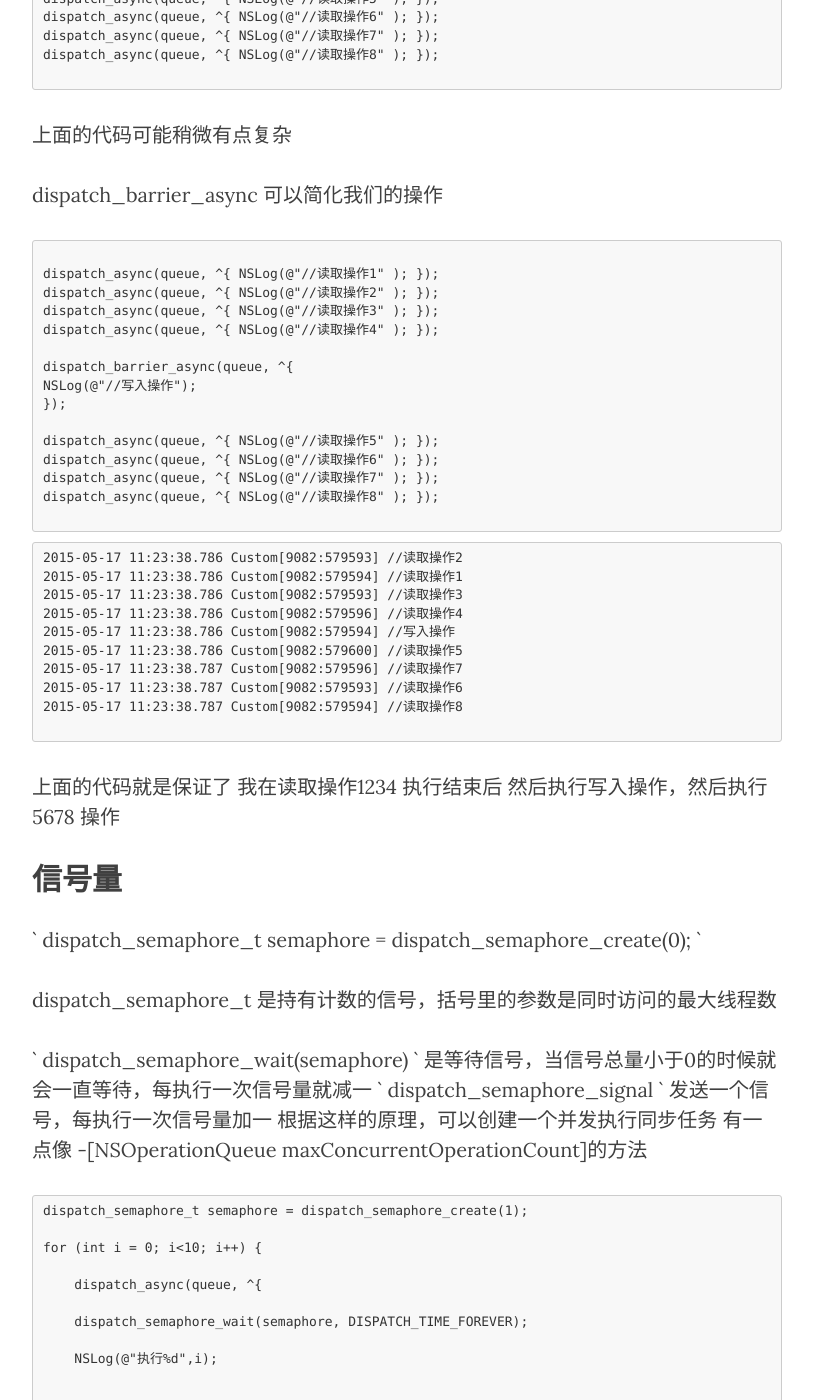
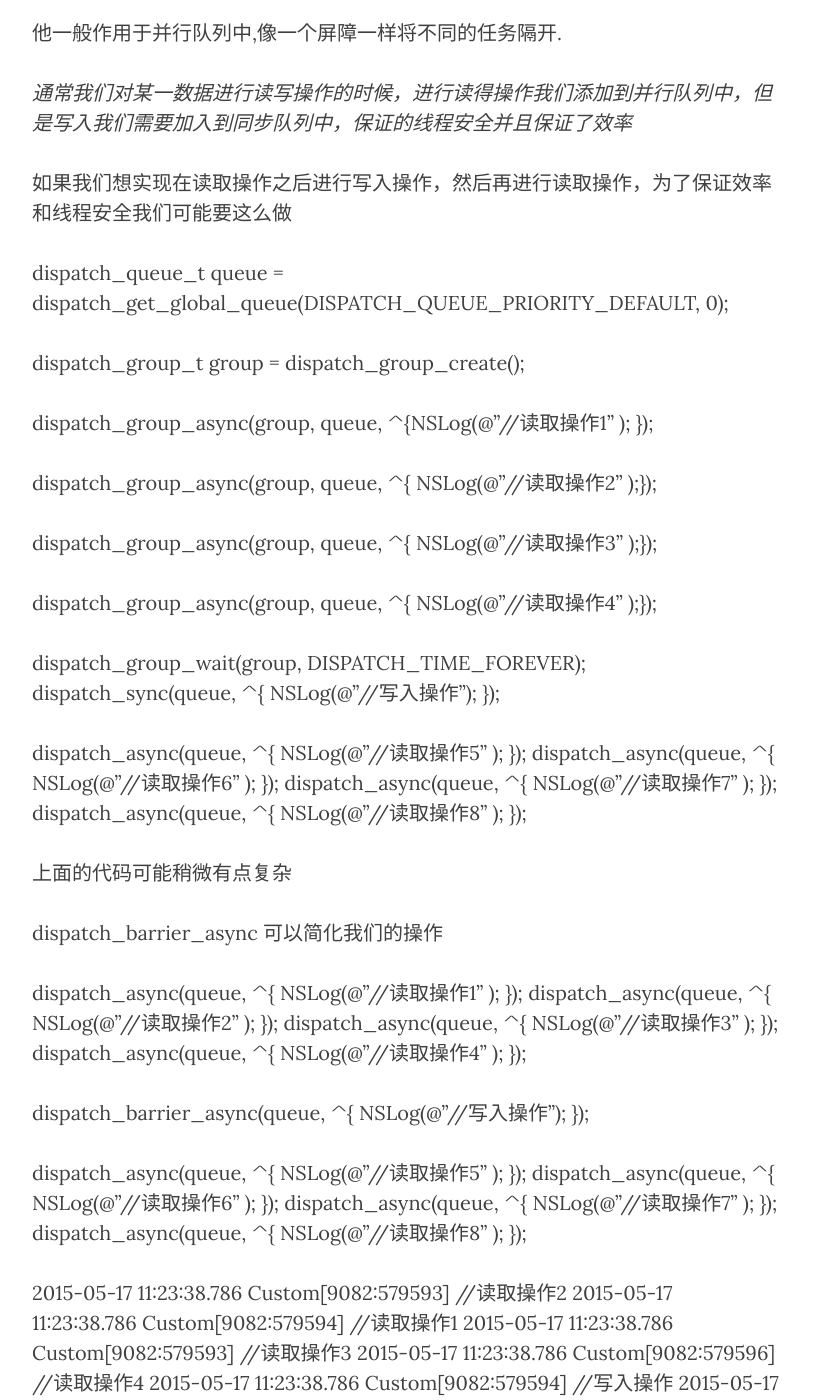
Before and after one commit to rhythmcity/blog, a Jekyll site: the page built from _posts/2015-05-16-GCD.md, in a window 1280 px wide and 1400 px high, scrolled down 5183 px. Shown: the whole window, without its empty margins (233-1046 px from the left). Built offline with Jekyll 4.4.1, drawn with Linux system fonts in a browser that asks for light colours; nearby versions of some CDN libraries; some of the changed text lies outside the part shown.

Commit message:
Update 2015-05-16-GCD.md

````diff
--- a/_posts/2015-05-16-GCD.md
+++ b/_posts/2015-05-16-GCD.md
@@ -10,7 +10,8 @@ featured_image: /images/cover.jpg
 一次只能只能一个任务，一个任务完成之后才能开始执行下一次任务
 定义一个串行队列
 
-` dispatch_queue_t serialQueue  = dispatch_queue_create("com.tomato.serialqueue",NULL);`
+ dispatch_queue_t serialQueue  = dispatch_queue_create("com.tomato.serialqueue",NULL);
+
 第一个参数为此队列的名字，方便调试，  第二个参数为NULL 说明是串行队列
 
 
@@ -19,21 +20,22 @@ featured_image: /images/cover.jpg
 一次执行多个任务，具体多少由系统决定
 定义一个并行队列
 
-` dispatch_queue_t concurrentQueue  = dispatch_queue_create("com.tomato.concurrentqueue",DISPATCH_QUEUE_CONCURRENT);`
+ dispatch_queue_t concurrentQueue  = dispatch_queue_create("com.tomato.concurrentqueue",DISPATCH_QUEUE_CONCURRENT);
+
 并行队列要标记  *DISPATCH_QUEUE_CONCURRENT*
 其实系统已经有默认的并行队列
 
-```
+
 #define DISPATCH_QUEUE_PRIORITY_HIGH 2
 #define DISPATCH_QUEUE_PRIORITY_DEFAULT 0
 #define DISPATCH_QUEUE_PRIORITY_LOW (-2)
 #define DISPATCH_QUEUE_PRIORITY_BACKGROUND INT16_MIN
-```
+
 ##同步
 同步执行，任务需要阻塞线程，直到该任务结束才可继续执行下面的操作
 可以使用 *dispatch_sync*函数操作
 
-```
+
 dispatch_queue_t queues = dispatch_get_global_queue(DISPATCH_QUEUE_PRIORITY_DEFAULT, 0);
 
     dispatch_sync(queues, ^{
@@ -43,7 +45,7 @@ dispatch_queue_t queues = dispatch_get_global_queue(DISPATCH_QUEUE_PRIORITY_DEFA
     });
 
     NSLog(@"done");
-```
+
 注意：不要同步调用任务在当前的串行线程队列中，这样会造成线程死锁，因为当前队列一直在等待当前队列完成，这根本是不可能事情。 比如在主线程队列等待主线程队列完成
 
 ##异步
@@ -51,7 +53,7 @@ dispatch_queue_t queues = dispatch_get_global_queue(DISPATCH_QUEUE_PRIORITY_DEFA
 
 异步执行函数 *dispatch_async*
 
-```
+
 dispatch_queue_t queues = dispatch_get_global_queue(DISPATCH_QUEUE_PRIORITY_DEFAULT, 0);
 
     dispatch_async(queues, ^{
@@ -61,13 +63,13 @@ dispatch_queue_t queues = dispatch_get_global_queue(DISPATCH_QUEUE_PRIORITY_DEFA
     });
 
     NSLog(@"done");
-```
+
 
 ##主线程队列
 `dispatch_get_main_queue`
 通常我们为了不阻塞UI线程用异步的队列执行复杂的操作并且在主线程更新UI 它是一个串行队列
 
-```
+
 dispatch_async(dispatch_get_global_queue(DISPATCH_QUEUE_PRIORITY_DEFAULT, 0), ^{
 
     //复杂操作
@@ -81,12 +83,12 @@ dispatch_async(dispatch_get_global_queue(DISPATCH_QUEUE_PRIORITY_DEFAULT, 0), ^{
 
 });
 
-```
+
 ##派发队列组
 `dispatch_group_t  group  =  dispatch_group_create();`
 如果我们想并发执行多个任务并且在所有任务都执行完毕之后去处理事件，这种情况我们可以使用 *派发队列组*：
 
-```
+
 dispatch_queue_t queue1 = dispatch_get_global_queue(DISPATCH_QUEUE_PRIORITY_DEFAULT, 0);
 dispatch_group_t  group  =  dispatch_group_create();
 
@@ -112,11 +114,11 @@ dispatch_group_notify(group, dispatch_get_main_queue(), ^{
 NSLog(@" 任务完成");
 });
 
-```
+
 dispatch_group_notify 的作用是在group 执行完毕时发送的通知，然后再哪个队列下执行block他得作用是不需要阻塞当前线程，异步通知的
 当然你也可以同步执行如果不执行完group就什么都不干这样的情况 dispatch_group_wait
 
-```
+
 dispatch_queue_t queue1 = dispatch_get_global_queue(DISPATCH_QUEUE_PRIORITY_DEFAULT, 0);
 dispatch_group_t  group  =  dispatch_group_create();
 
@@ -137,17 +139,17 @@ dispatch_group_t  group  =  dispatch_group_create();
 
 dispatch_group_wait(group, DISPATCH_TIME_FOREVER);
 
-```
+
 DISPATCH_TIME_FOREVER 代表永久等待，如果group没有执行完毕就会一直等待下去
 
 队列组还可以手动管理 开始执行和执行完的时机,进入和离开必须成对出现
 
-```
+
 dispatch_group_enter(group);
 
 dispatch_group_leave(group);
 
-```
+
 
 
 ##并发执行循环
@@ -156,20 +158,20 @@ dispathc_apply 是dispatch_sync 和dispatch_group的关联API.它以指定的次
 如果你使用循环执行固定次数的迭代, 并发dispatch queue可能会提高性能。
 比如你想执行这样的一个循环
 
-```
+
 for (int i = 0; i <10; i++) {
     NSLog(@"%d",i);
 }
 
-```
+
 如果不考虑执行顺序的情况下 可以这样写
 
-```
+
 dispatch_apply(10, dispatch_get_global_queue(DISPATCH_QUEUE_PRIORITY_DEFAULT, 0), ^(size_t i) {
     NSLog(@"%ld",i);
 });
 
-```
+
 因为 queue 是并发队列所以效率提高了 dispatch_apply 和for 循环是一样的都是串行执行  等待执行结束之后再执行后续代码
 这个函数和dispatch_sync 要注意的一样 传入的queue 和当前的queue 如果是一个queue 并且是串行队列的话就会造成死锁
 
@@ -180,7 +182,7 @@ dispatch_apply(10, dispatch_get_global_queue(DISPATCH_QUEUE_PRIORITY_DEFAULT, 0)
 
 如果我们想实现在读取操作之后进行写入操作，然后再进行读取操作，为了保证效率和线程安全我们可能要这么做
 
-```
+
 dispatch_queue_t queue = dispatch_get_global_queue(DISPATCH_QUEUE_PRIORITY_DEFAULT, 0);
 
 dispatch_group_t group = dispatch_group_create();
@@ -203,13 +205,13 @@ dispatch_async(queue, ^{ NSLog(@"//读取操作6" ); });
 dispatch_async(queue, ^{ NSLog(@"//读取操作7" ); });
 dispatch_async(queue, ^{ NSLog(@"//读取操作8" ); });
 
-```
+
 
 上面的代码可能稍微有点复杂
 
 dispatch_barrier_async 可以简化我们的操作
 
-```
+
 
 dispatch_async(queue, ^{ NSLog(@"//读取操作1" ); });
 dispatch_async(queue, ^{ NSLog(@"//读取操作2" ); });
@@ -225,9 +227,9 @@ dispatch_async(queue, ^{ NSLog(@"//读取操作6" ); });
 dispatch_async(queue, ^{ NSLog(@"//读取操作7" ); });
 dispatch_async(queue, ^{ NSLog(@"//读取操作8" ); });
 
-```
 
-```
+
+
 2015-05-17 11:23:38.786 Custom[9082:579593] //读取操作2
 2015-05-17 11:23:38.786 Custom[9082:579594] //读取操作1
 2015-05-17 11:23:38.786 Custom[9082:579593] //读取操作3
@@ -238,7 +240,7 @@ dispatch_async(queue, ^{ NSLog(@"//读取操作8" ); });
 2015-05-17 11:23:38.787 Custom[9082:579593] //读取操作6
 2015-05-17 11:23:38.787 Custom[9082:579594] //读取操作8
 
-```
+
 
 上面的代码就是保证了 我在读取操作1234 执行结束后 然后执行写入操作，然后执行5678 操作
 
@@ -253,7 +255,7 @@ dispatch_semaphore_t 是持有计数的信号，括号里的参数是同时访
 发送一个信号，每执行一次信号量加一
 根据这样的原理，可以创建一个并发执行同步任务 有一点像 -[NSOperationQueue maxConcurrentOperationCount]的方法
 
-```
+
 dispatch_semaphore_t semaphore = dispatch_semaphore_create(1);
 
 for (int i = 0; i<10; i++) {
@@ -272,7 +274,7 @@ for (int i = 0; i<10; i++) {
 }
 
 
-```
+
 
 ##最后
 总结了一下GCD 的常用的方法的使用，有点贴代码的嫌疑，但是方便快速查看使用方法和快速选择，有些方法要根据实际应用情况判断哪个方法最适合，有写的不对的地方希望能及时指出
````
